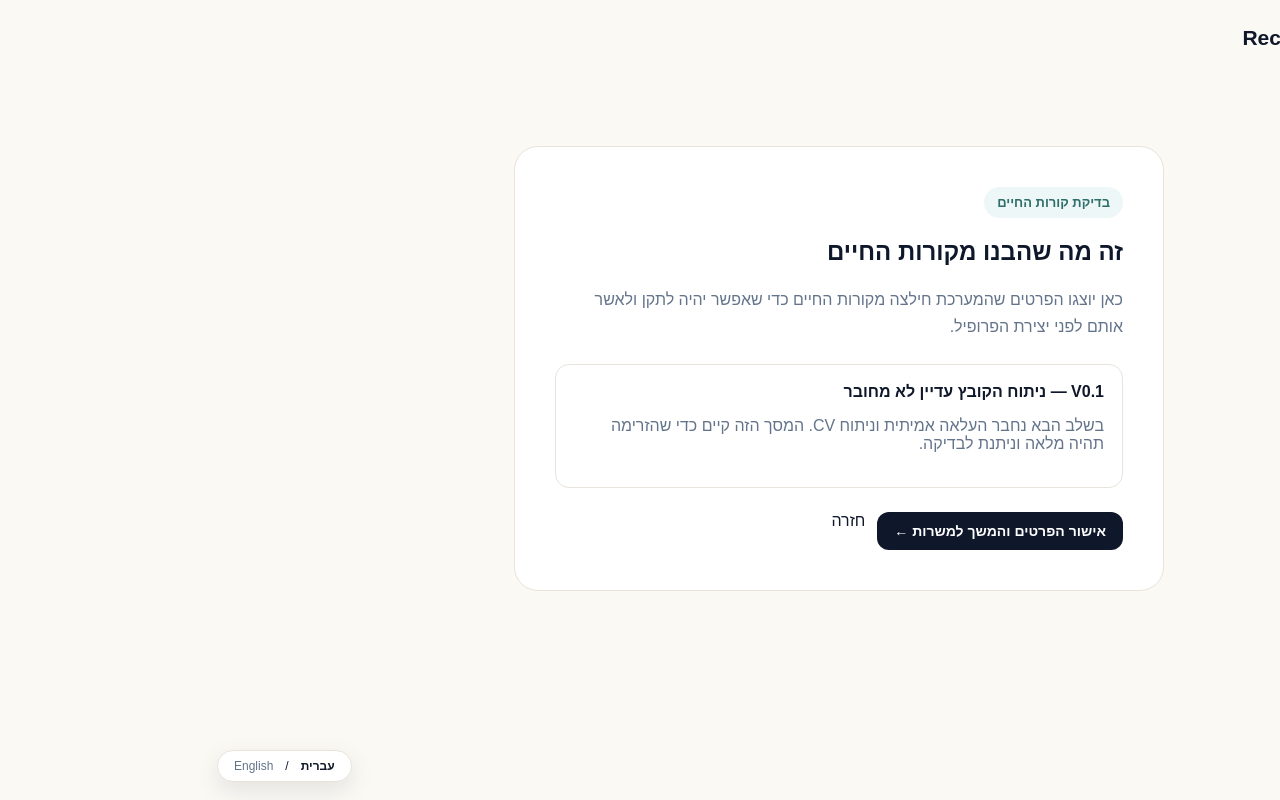
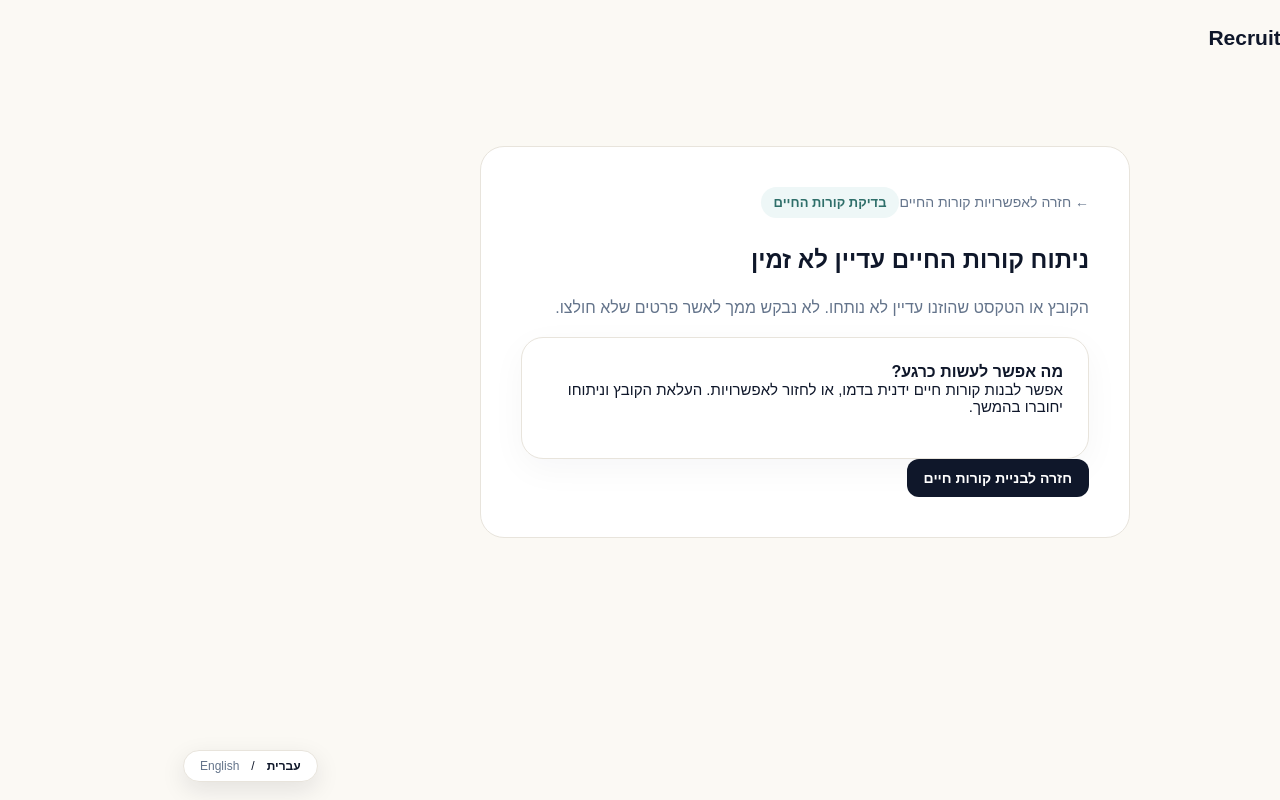
Before and after one commit to IritSel/recruitment-ai, a Next.js app: page /candidate/review in a window 1280 px wide. Built offline with nearby package versions, Linux system fonts and the light colour scheme.

Commit message:
Prevent approval of CV details that were never parsed; bilingual review state

```diff
--- a/app/candidate/review/page.tsx
+++ b/app/candidate/review/page.tsx
@@ -1 +1,16 @@
-import Link from "next/link"; export default function Review(){return <main className="shell"><nav className="nav"><Link className="brand" href="/">Recruitment AI</Link></nav><section style={{maxWidth:650,margin:"70px auto",background:"#fff",padding:40,borderRadius:24,border:"1px solid #e8e4dc"}}><span className="eyebrow">בדיקת קורות החיים</span><h1>זה מה שהבנו מקורות החיים</h1><p style={{color:"#64748b",lineHeight:1.7}}>כאן יוצגו הפרטים שהמערכת חילצה מקורות החיים כדי שאפשר יהיה לתקן ולאשר אותם לפני יצירת הפרופיל.</p><div style={{padding:18,border:"1px solid #e8e4dc",borderRadius:14,margin:"24px 0"}}><b>V0.1 — ניתוח הקובץ עדיין לא מחובר</b><p style={{color:"#64748b"}}>בשלב הבא נחבר העלאה אמיתית וניתוח CV. המסך הזה קיים כדי שהזרימה תהיה מלאה וניתנת לבדיקה.</p></div><div style={{display:"flex",gap:12}}><Link className="button" href="/candidate/jobs">אישור הפרטים והמשך למשרות ←</Link><Link href="/candidate">חזרה</Link></div></section></main>}
+"use client";
+import Link from "next/link";
+import {useSiteLanguage} from "../../components/useSiteLanguage";
+export default function Review(){
+ const en=useSiteLanguage()==="en";
+ return <main className="shell"><nav className="nav"><Link className="brand" href="/">Recruitment AI</Link></nav>
+ <section style={{maxWidth:650,margin:"70px auto",background:"#fff",padding:40,borderRadius:24,border:"1px solid #e8e4dc"}}>
+ <Link href="/candidate" className="backLink">← {en?"Back to CV options":"חזרה לאפשרויות קורות החיים"}</Link>
+ <span className="eyebrow">{en?"CV review":"בדיקת קורות החיים"}</span>
+ <h1>{en?"CV analysis isn't available yet":"ניתוח קורות החיים עדיין לא זמין"}</h1>
+ <p style={{color:"#64748b",lineHeight:1.7}}>{en?"Your file or pasted text has not been analyzed. We won't ask you to approve details we haven't extracted.":"הקובץ או הטקסט שהוזנו עדיין לא נותחו. לא נבקש ממך לאשר פרטים שלא חולצו."}</p>
+ <div className="choice"><b>{en?"What can you do now?":"מה אפשר לעשות כרגע?"}</b>
+ <p>{en?"You can build a CV manually in the demo, or return to the CV options. File upload and parsing will be connected later.":"אפשר לבנות קורות חיים ידנית בדמו, או לחזור לאפשרויות. העלאת הקובץ וניתוחו יחוברו בהמשך."}</p></div>
+ <Link className="button" href="/candidate">{en?"Back to CV builder":"חזרה לבניית קורות חיים"}</Link>
+ </section></main>;
+}
```
